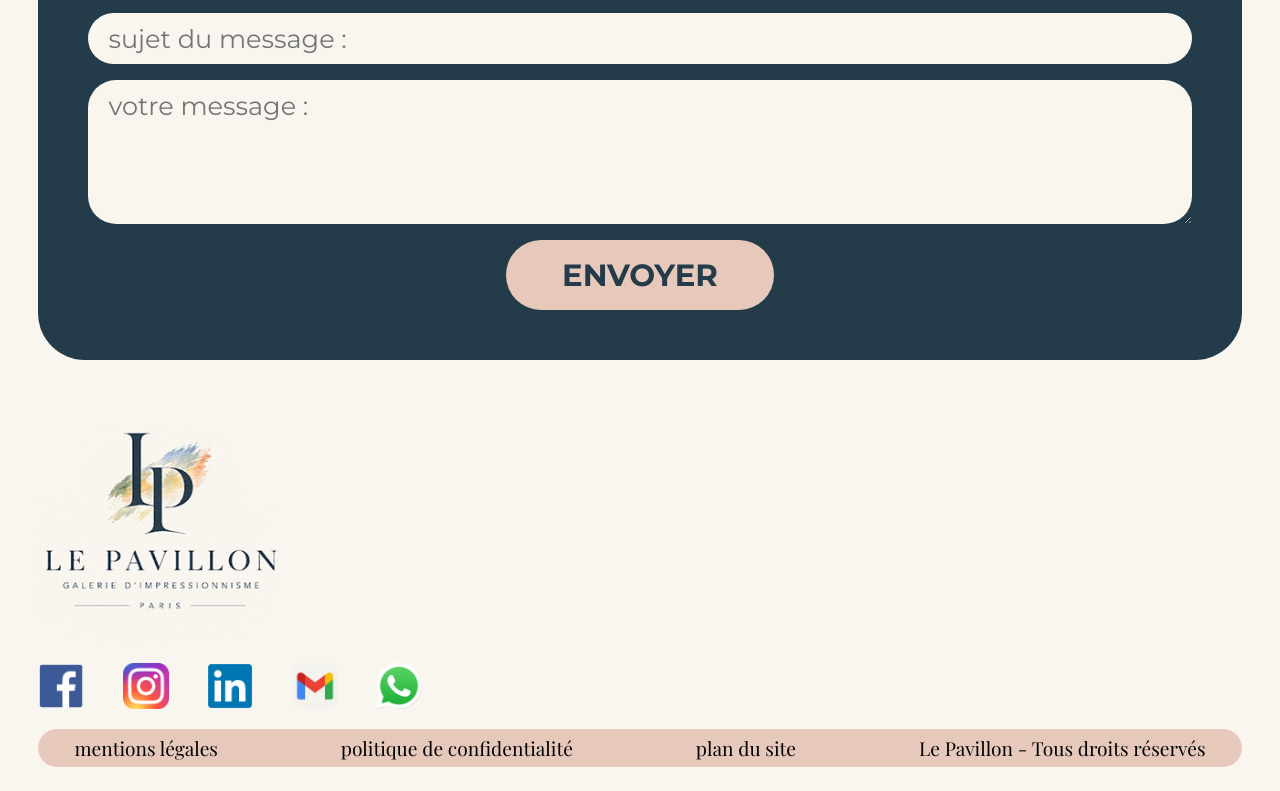
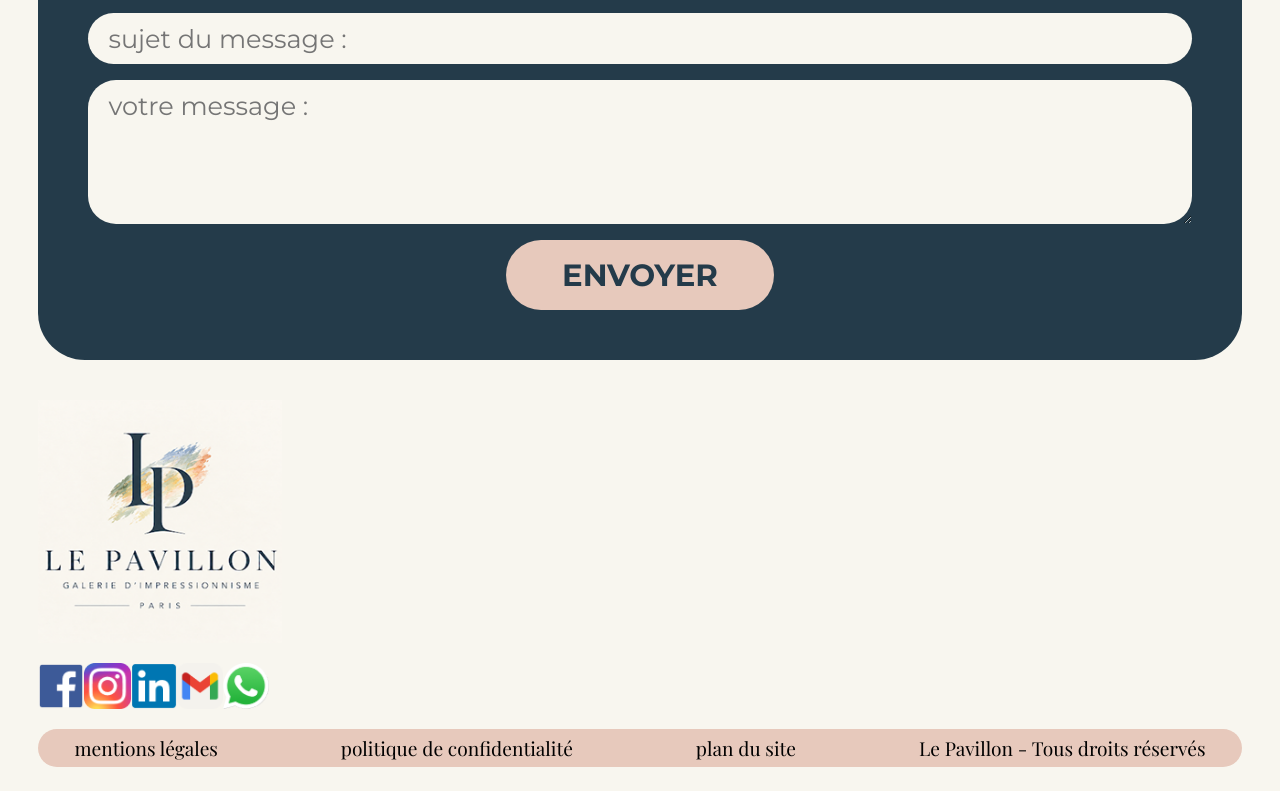
Before and after one commit to iukhnich/le-pavillon, a plain HTML site: page index.html in a window 1280 px wide. Shown: the part 5517-6308 px from the top of the page. Drawn offline with nearby package versions, Linux system fonts and the light colour scheme.

Commit message:
changement icônes cliquables
Refactor footer icons styling for better alignment and hover effect.

```diff
--- a/css/style.css
+++ b/css/style.css
@@ -90,8 +90,25 @@ h2{font-weight:700;font-size:clamp(22px,3.4vw,48px);text-align:center;margin:0;c
 /* FOOTER */
 footer{max-width:1440px;margin:0 auto;padding:0 3% 24px;display:grid;justify-items:start;gap:20px}
 footer .logo{width:clamp(110px,19vw,267px)}
-.icons{display:flex;gap:clamp(12px,3vw,40px)}
-.icons img{width:clamp(26px,3.6vw,52px)}
+.icons {
+    display: flex;
+    align-items: center;
+    gap: 0;
+}
+
+.icons img {
+    width: clamp(26px, 3.6vw, 52px);
+    display: block;
+}
+
+.icons a {
+    display: flex;
+    cursor: pointer;
+}
+
+.icons a:hover {
+    opacity: 0.7;
+}
 .legal{width:100%;display:flex;flex-wrap:wrap;justify-content:space-between;gap:8px;background:var(--rose);border-radius:47px;padding:6px 3%;font-family:var(--serif);font-size:clamp(9px,1.5vw,20px)}
 
 /* MOBILE */
```
